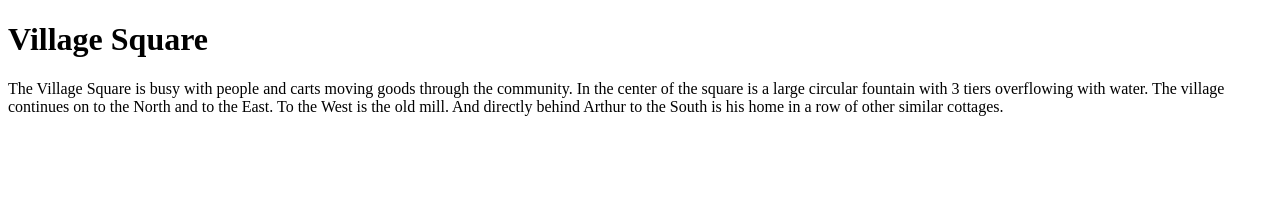
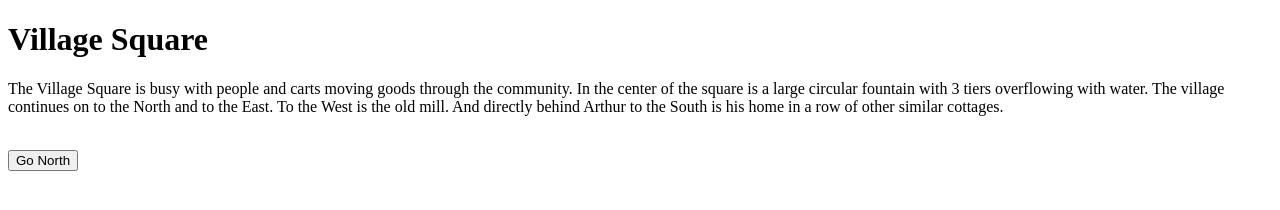
Before and after one commit to BrianSchroederJr/HelloAdventure_WebAppTutorial, a website: page village-square.html in a window 1280 px wide. Drawn offline with Linux system fonts and the light colour scheme.

Commit message:
Adding buttons

```diff
--- a/village-square.html
+++ b/village-square.html
@@ -9,5 +9,7 @@
 	<p>The Village Square is busy with people and carts moving goods through the community. In the center of the square is a large circular fountain with 3 tiers overflowing with water.
 	   The village continues on to the North and to the East. To the West is the old mill. And directly behind Arthur to the South is his home in a row of other similar cottages.
 	</p>
+	<br>
+	<button type="button">Go North</button>
 </body>
 </html>
```
